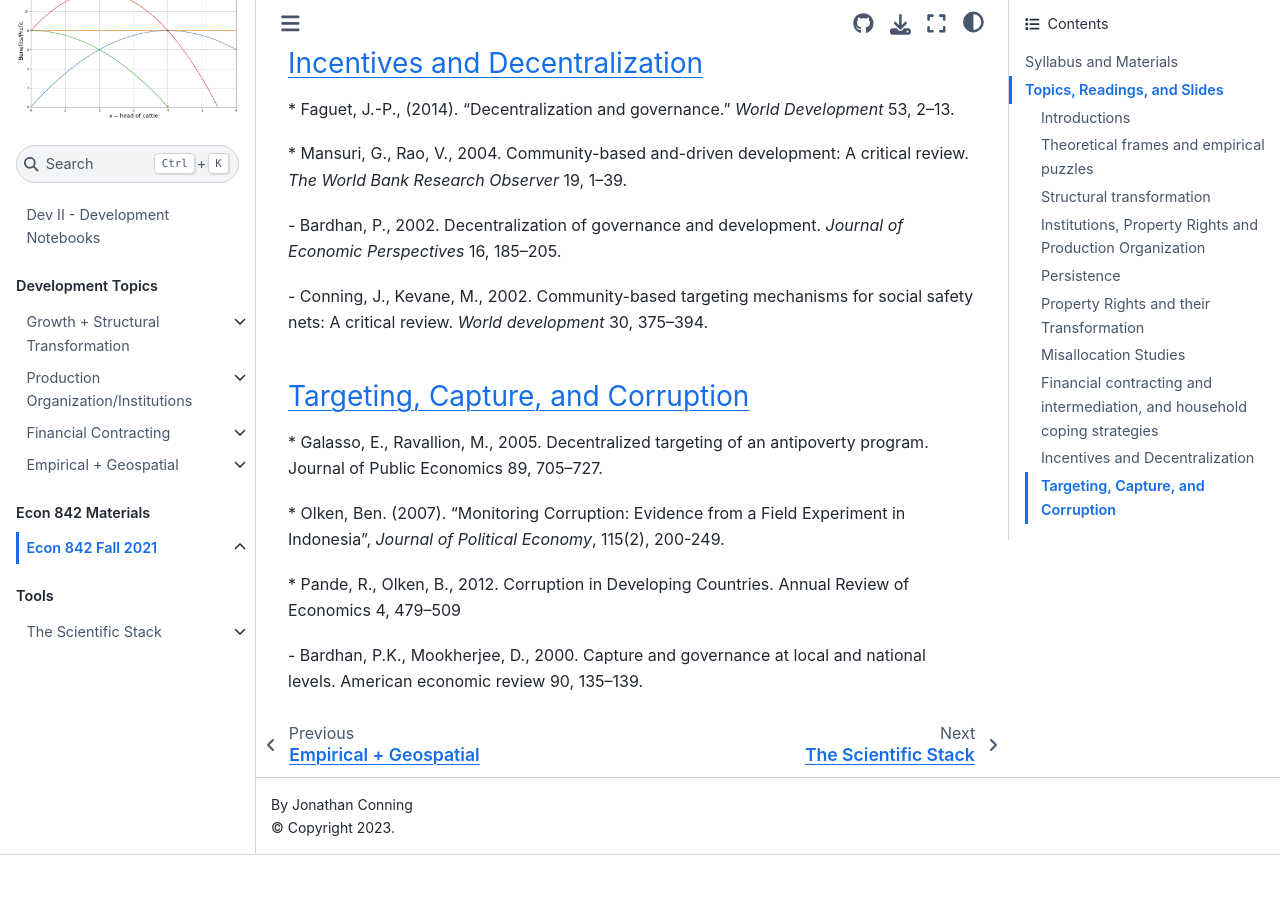
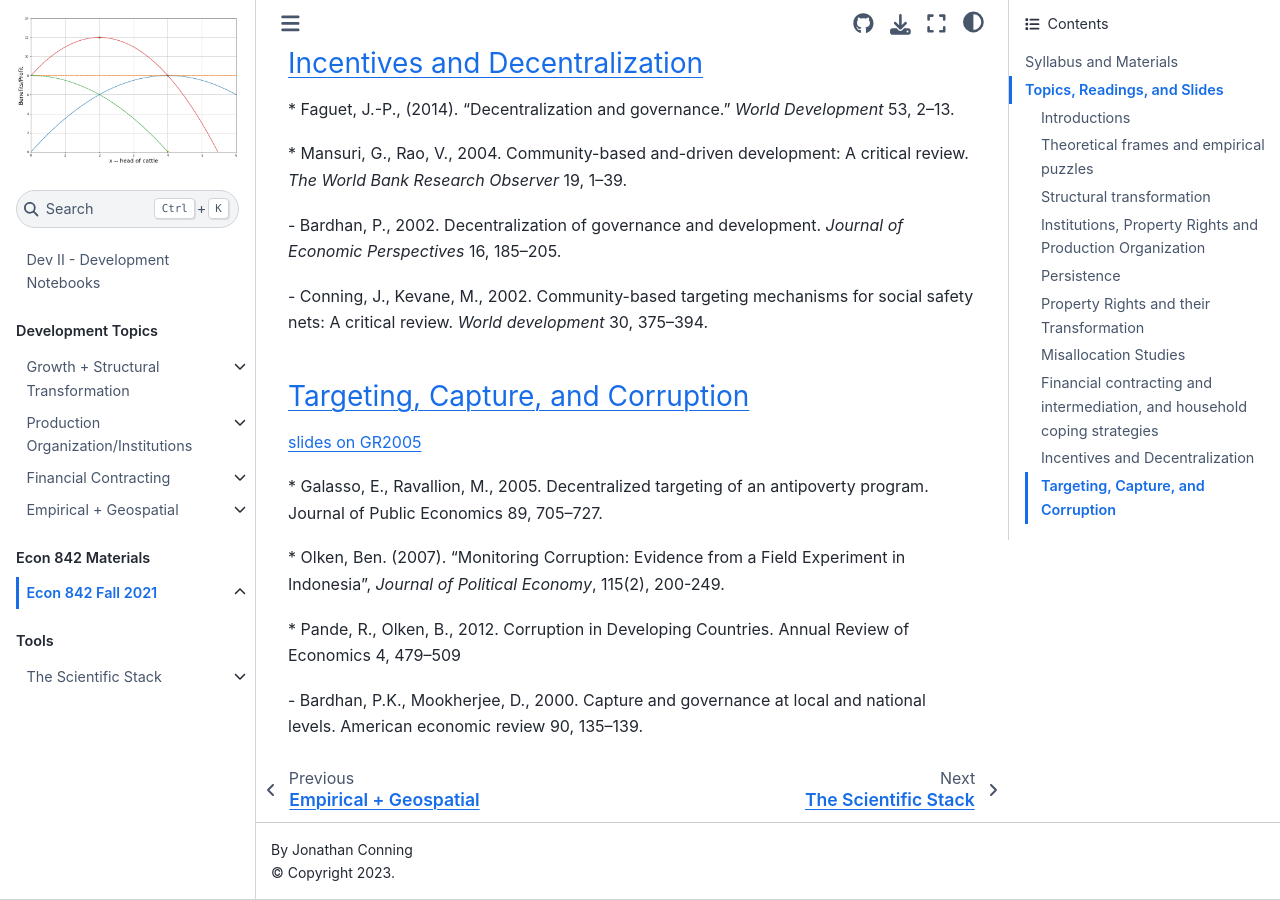
Before and after one commit to jhconning/DevII, a Jupyter Book: the page built from course/classf21.md, in a window 1280 px wide and 900 px high, scrolled down 4870 px. Built offline with Jupyter Book 1.0.4 settings and Sphinx 7.4.7 and the Sphinx Book theme 1.1.4, drawn with Linux system fonts in a browser that asks for light colours; pages that are not in the unit, such as notebooks, are missing from menus; before the commit the page ends 5725 px from its top, so only the background shows below that.

Commit message:
galasso ravallion slides

```diff
--- a/course/classf21.md
+++ b/course/classf21.md
@@ -145,6 +145,9 @@
 
 ### Targeting, Capture, and Corruption
 
+[slides on GR2005](https://drive.google.com/file/d/11jqTBMRtmZXVTsdSHT-5WJZbqob-0TIV/view?usp=sharing)
+
+
 \* Galasso, E., Ravallion, M., 2005. Decentralized targeting of an antipoverty program. Journal of Public Economics 89, 705–727.
 
 
```
